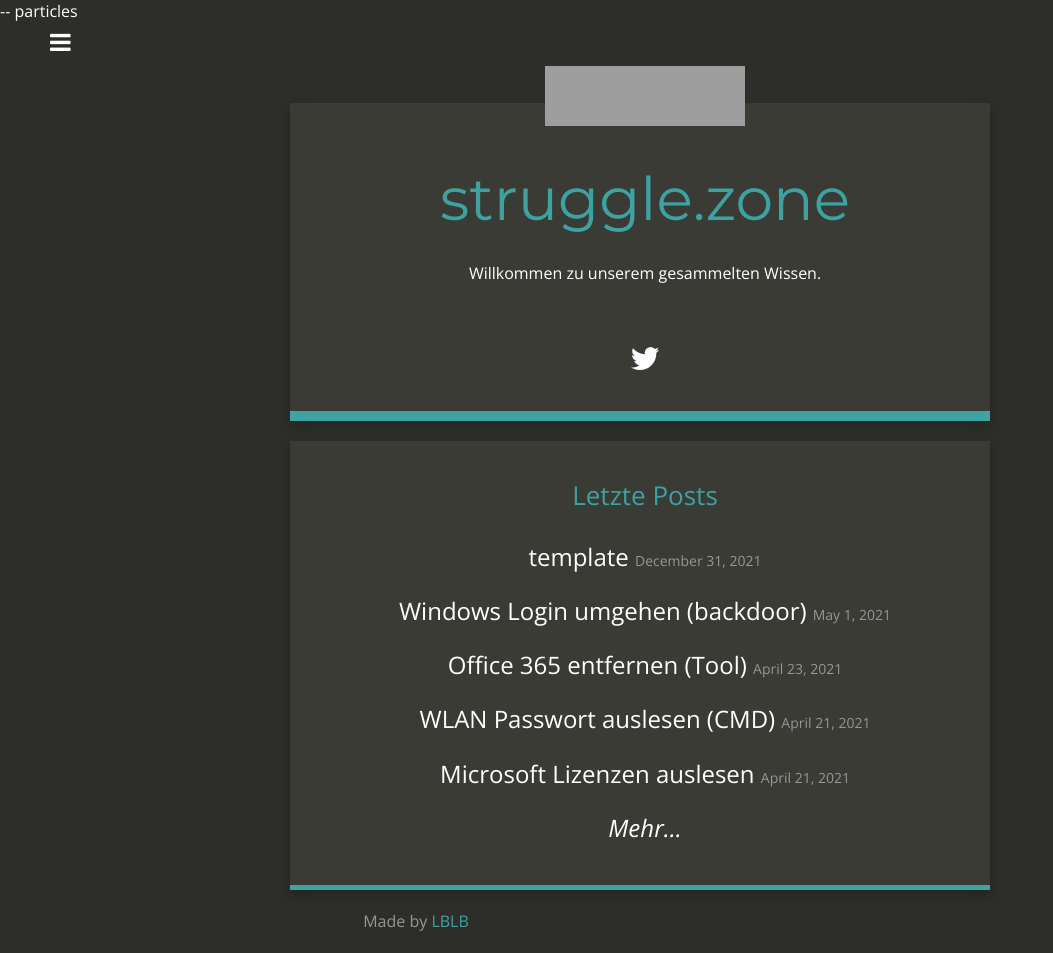
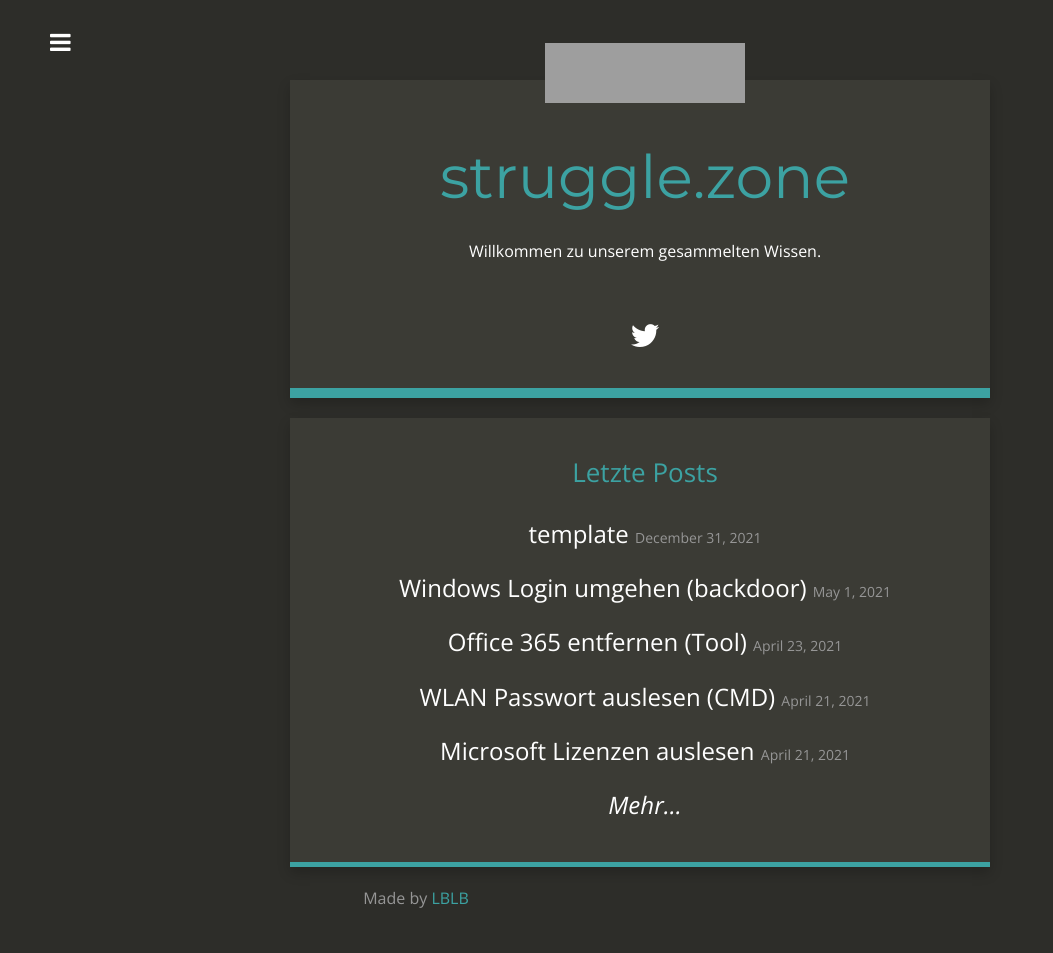
Before and after one commit to eski1337/lblb-it-ffd00, a Jekyll site: the page built from index.html, in a window 1280 px wide, cut to the strip 0-953 px from the top of the page. Shown: the whole strip, without its empty margins (0-1053 px from the left). Built offline with Jekyll 4.4.1, drawn with Linux system fonts in a browser that asks for light colours; nearby versions of some CDN libraries; after the commit the page ends 930 px from its top, so only the background shows below that; grey boxes are pictures that could not be loaded.

Commit message:
index.html: changed

```diff
--- a/index.html
+++ b/index.html
@@ -3,13 +3,6 @@
 make-smaller-titles: true
 ---
 
-<!-- particles.js container -->
-<div id="particles-js"></div>
-
-<!-- stats - count particles -->
-<div class="count-particles">
-  <span class="js-count-particles">--</span> particles
-</div>
 
 <!-- particles.js lib (JavaScript CodePen settings): https://github.com/VincentGarreau/particles.js -->
 
```
